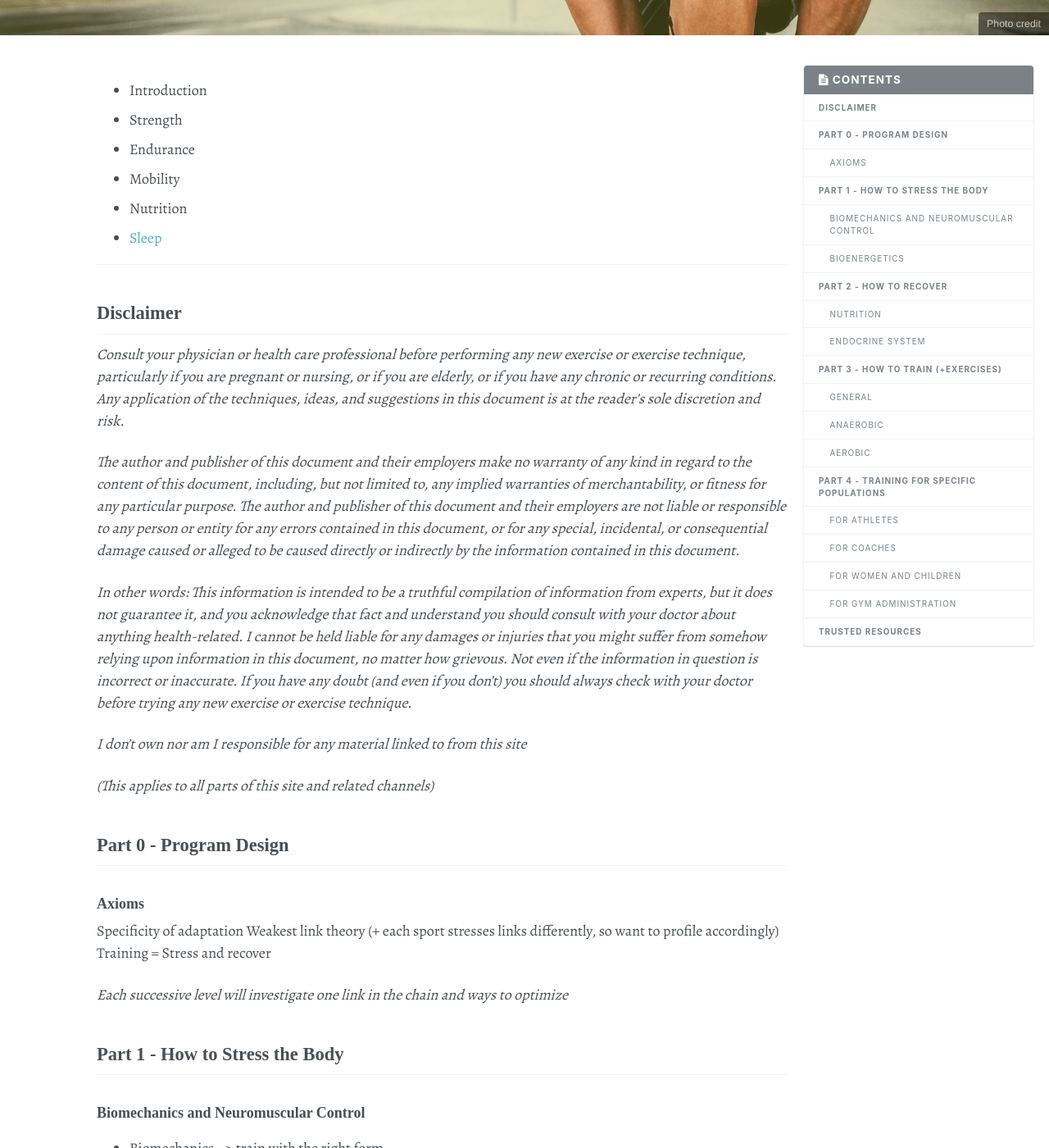
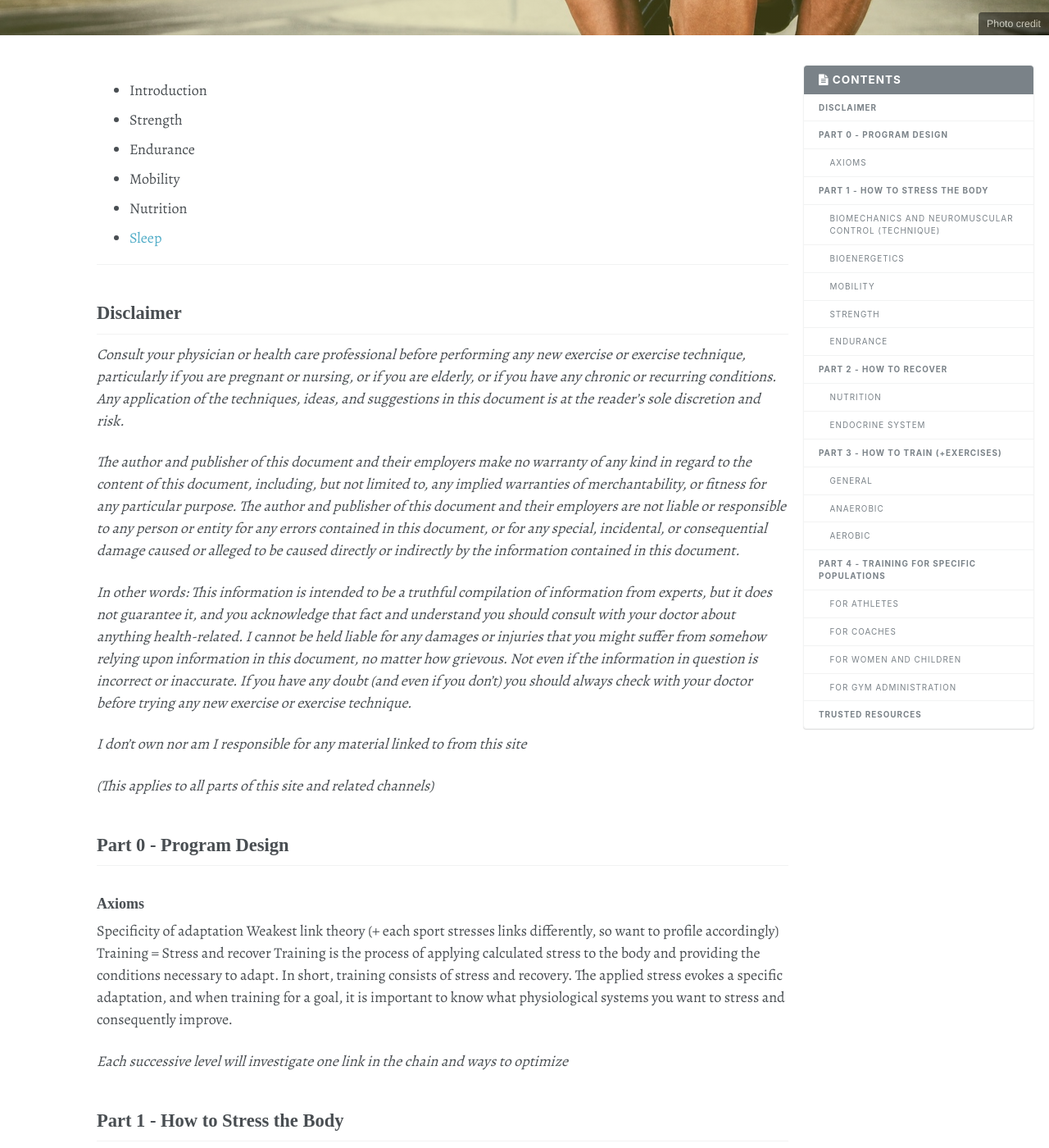
Before and after one commit to shanemileham/levelupmylife, a Jekyll site: the page built from _content/body.md, in a window 1280 px wide and 1400 px high, scrolled down 276 px. Shown: the whole window at 82% size. Built offline with Jekyll 4.4.1, drawn with Linux system fonts in a browser that asks for light colours; some web fonts are replaced; comment, search, counter and statistics services are not loaded; some of the changed text lies outside the part shown.

Commit message:
Added a few notes to body

```diff
--- a/_content/body.md
+++ b/_content/body.md
@@ -33,12 +33,13 @@ excerpt: "Power up your body"
 Specificity of adaptation
 Weakest link theory (+ each sport stresses links differently, so want to profile accordingly)
 Training = Stress and recover
+Training is the process of applying calculated stress to the body and providing the conditions necessary to adapt. In short, training consists of stress and recovery. The applied stress evokes a specific adaptation, and when training for a goal, it is important to know what physiological systems you want to stress and consequently improve.
 
 _Each successive level will investigate one link in the chain and ways to optimize_
 
 ## Part 1 - How to Stress the Body
 
-### Biomechanics and Neuromuscular Control
+### Biomechanics and Neuromuscular Control (Technique)
 <!-- 1. (Muscular, Neuromuscular) -->
 <!-- 4. Biomechanics -->
 - Biomechanics --> train with the right form
@@ -48,6 +49,13 @@ _Each successive level will investigate one link in the chain and ways to optimi
 <!-- 1. (Cardiovascular, Respiratory) -->
 <!-- 2. Bioenergetics -->
 Bioenergetics --> train specific to metabolic pathways (affects sets/reps)
+
+### Mobility
+
+### Strength
+
+### Endurance
+
 
 ## Part 2 - How to Recover
 Goal: return to homeostasis and supercompensate
```
